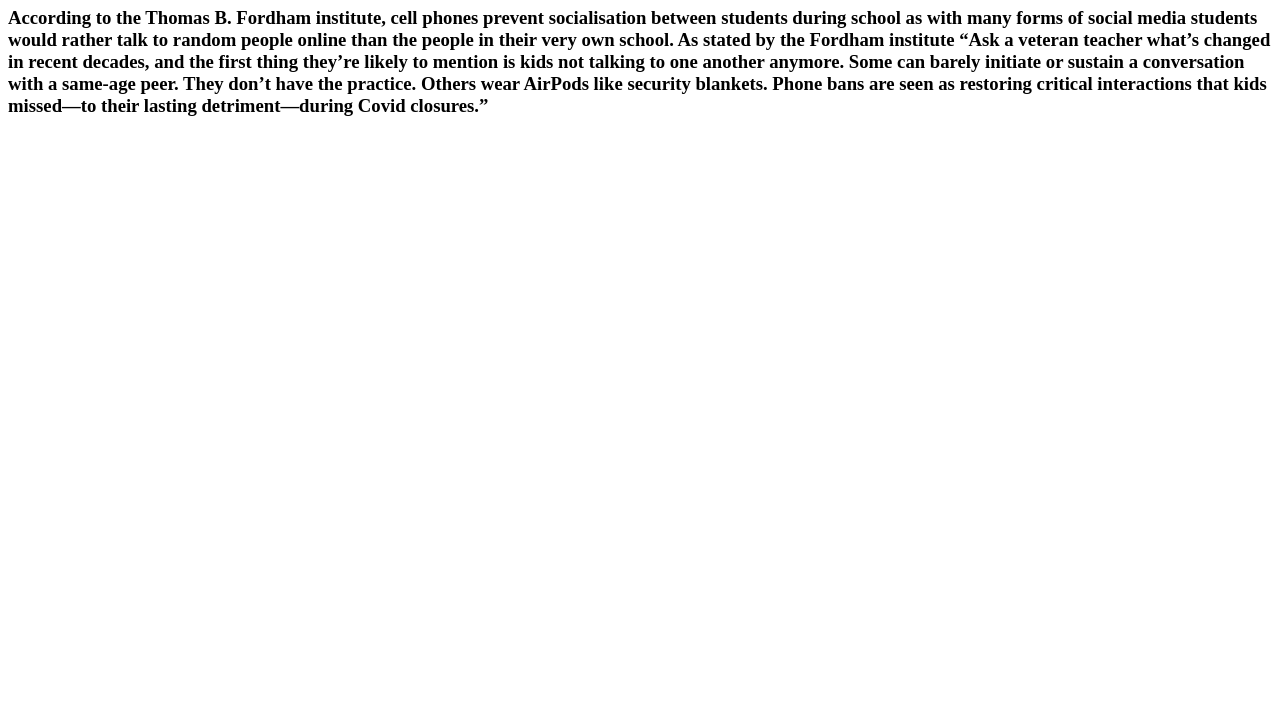
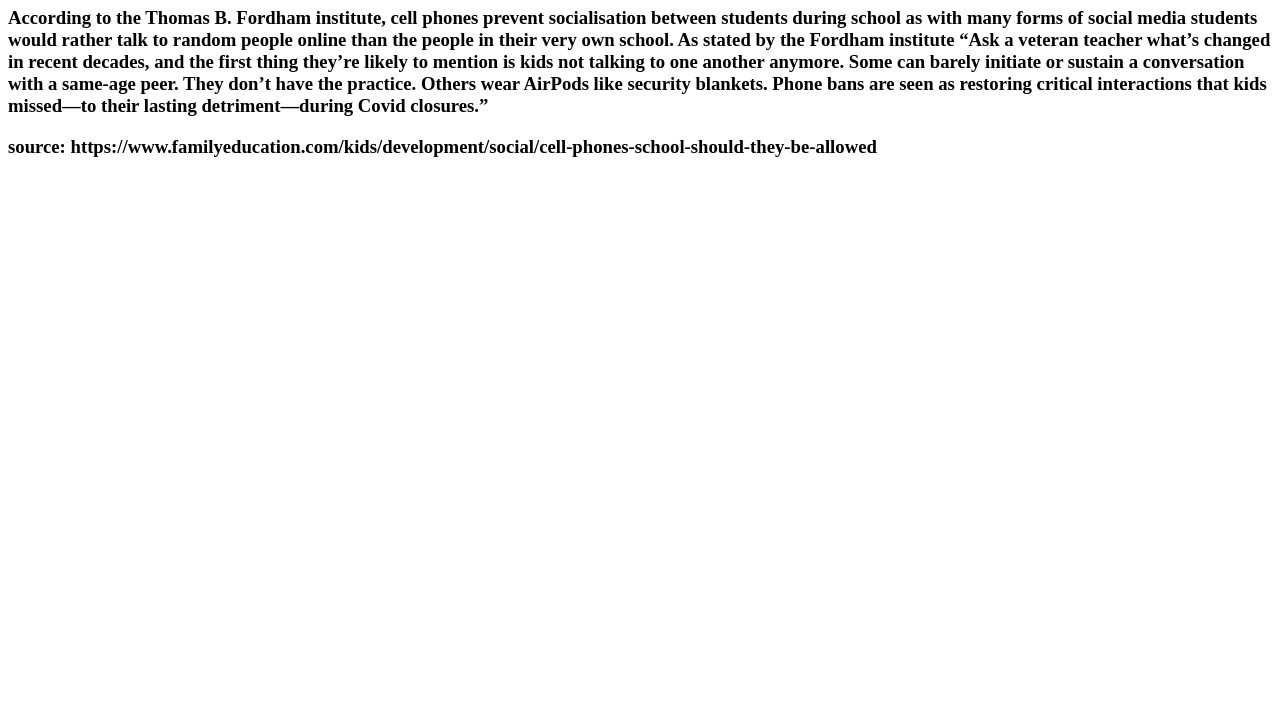
Before and after one commit to RedlandsStuff/YesForPhones, a plain HTML site: page Index.html in a window 1280 px wide. Shown: the part 73-800 px from the top of the page. Drawn offline with Linux system fonts and the light colour scheme.

Commit message:
Update Index.html

```diff
--- a/Index.html
+++ b/Index.html
@@ -7,5 +7,6 @@
 <body>
   <h1>why to vote no!</h1>
   <h3>According to the Thomas B. Fordham institute, cell phones prevent socialisation between students during school as with many forms of social media students would rather talk to random people online than the people in their very own school. As stated by the Fordham institute “Ask a veteran teacher what’s changed in recent decades, and the first thing they’re likely to mention is kids not talking to one another anymore. Some can barely initiate or sustain a conversation with a same-age peer. They don’t have the practice. Others wear AirPods like security blankets. Phone bans are seen as restoring critical interactions that kids missed—to their lasting detriment—during Covid closures.”</h3>
+  <h3>source: https://www.familyeducation.com/kids/development/social/cell-phones-school-should-they-be-allowed</h3>
 </body>
 </html>
```
